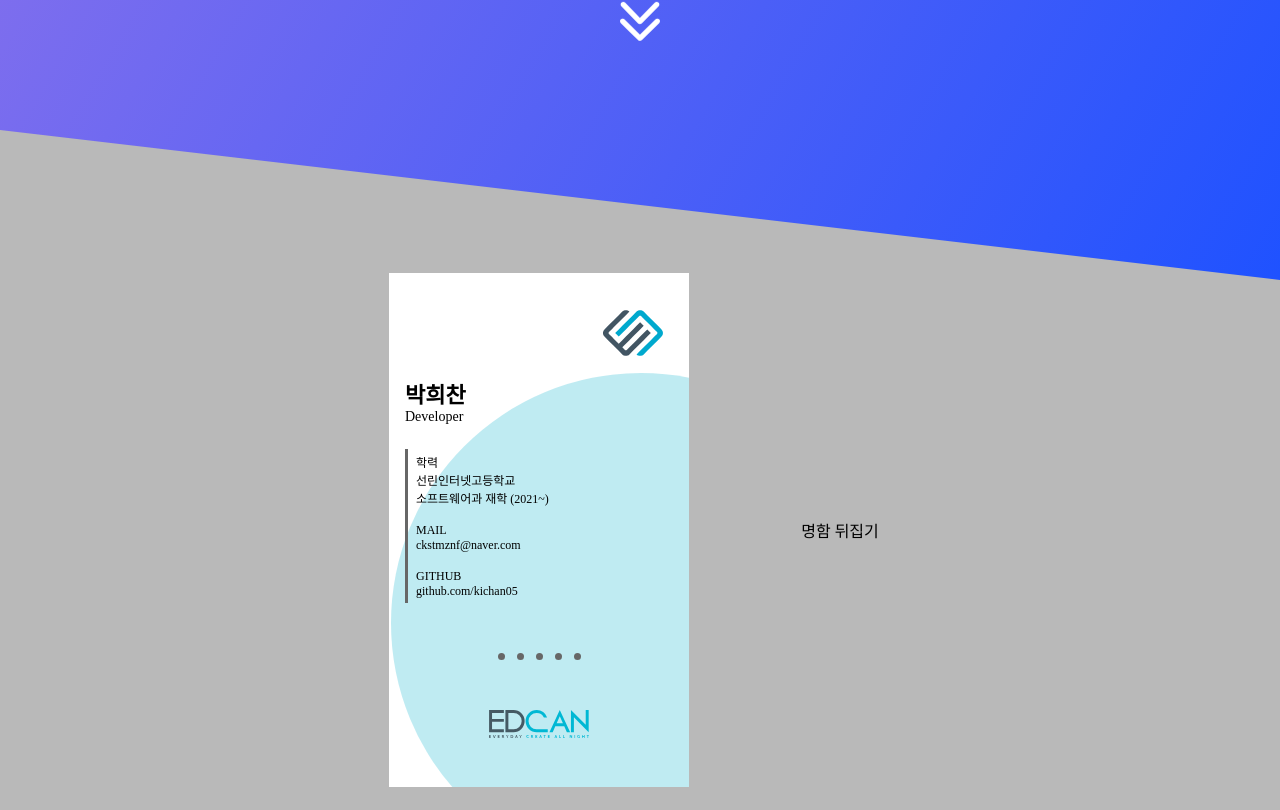
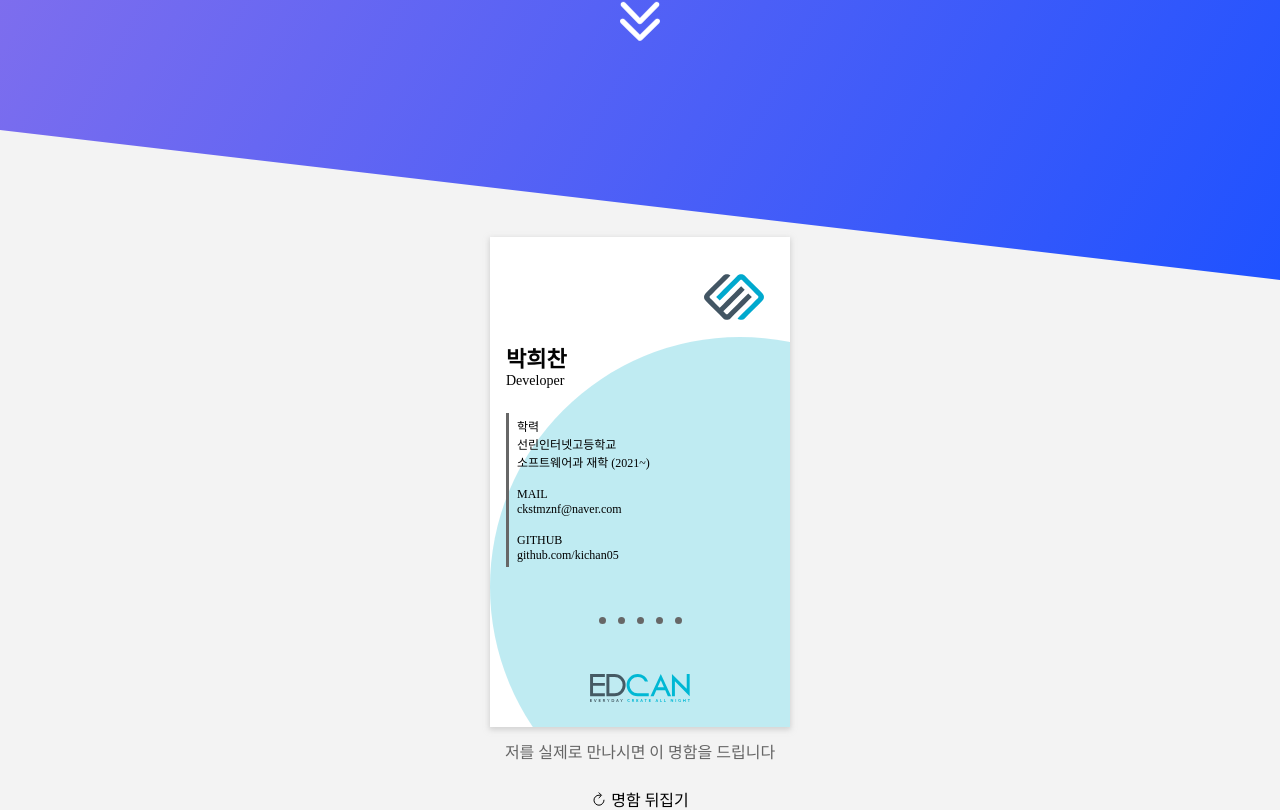
Before and after one commit to kichan05/kichan.dev, a React (Create React App) app: page / in a window 1280 px wide. Shown: the part 670-1480 px from the top of the page. Built offline with nearby package versions, Linux system fonts and the light colour scheme; a web font is replaced by a local one.

Commit message:
add : 명함 스타일

```diff
--- a/package.json
+++ b/package.json
@@ -10,6 +10,7 @@
     "gh-pages": "^6.1.0",
     "react": "^18.2.0",
     "react-dom": "^18.2.0",
+    "react-icons": "^4.12.0",
     "react-router-dom": "^6.21.0",
     "react-scripts": "5.0.1",
     "web-vitals": "^2.1.4"
--- /dev/null
+++ b/src/component/BusinessCard.css
@@ -0,0 +1,145 @@
+.business-card {
+    width: 300px; height: 490px;
+    display: inline-block;
+
+    position: relative;
+    transition: transform 150ms;
+
+    user-select: none;
+}
+
+.business-card * {
+    font-family: S-CoreDream;
+
+    position: relative;
+    z-index: 999;
+}
+
+.business-card .front, .business-card .back {
+    width: 100%;
+    height: 100%;
+
+    background-color: white;
+
+    position: absolute;
+    top: 0; left: 0;
+
+    overflow: hidden;
+    transition: transform 1s;
+    backface-visibility: hidden;
+
+    box-shadow: 0 2px 5px 1px rgba(185, 185, 185, 0.53);
+}
+
+.business-card .front {
+    padding: 20px 16px 16px;
+}
+
+.business-card .circle {
+    width: 500px; height: 500px;
+
+    border-radius: 400px;
+    background-color: rgba(0, 174, 201, 0.25);
+
+    position: absolute;
+    left: 0px; top: 0;
+    transform: translateY(100px);
+    z-index: 1;
+}
+
+.business-card .edcan-logo-wrap {
+    text-align: right;
+}
+
+.business-card .edcan-logo-wrap img {
+    width: 80px;
+}
+
+.business-card .name-wrap h2 {
+    font-weight: 600;
+    font-size: 22px;
+}
+
+.business-card .name-wrap h3 {
+    font-weight: 300;
+    font-size: 14px;
+}
+
+.business-card .content-wrap {
+    margin-top: 24px;
+    padding: 4px 8px;
+    border-left: 3px solid #676767;
+}
+
+.business-card .content-wrap .title {
+    font-size: 12px;
+    font-weight: 500;
+}
+
+.business-card .content-wrap > div:not(:last-child) {
+    margin-bottom: 16px;
+}
+
+.business-card .content-wrap .content {
+    font-size: 12px;
+}
+
+.business-card .dots {
+    padding: 50px 0;
+
+    display: flex;
+    flex-direction: row;
+    gap: 12px;
+    justify-content: center;
+    align-items: center;
+}
+
+.business-card .dot {
+    width: 7px; height: 7px;
+    background-color: #676767;
+    border-radius: 100%;
+}
+
+.business-card .bottom {
+    text-align: center;
+}
+
+.business-card .bottom img {
+    width: 100px;
+}
+
+.business-card .back {
+    display: flex;
+    justify-content: center;
+    align-items: center;
+
+    transform: rotateY(180deg);
+}
+
+.business-card .back img {
+    width: 170px;
+}
+
+.business-card.reverse .front {
+    transform: rotateY(-180deg);
+}
+
+.business-card.reverse .back {
+    transform: rotateY(0deg);
+}
+
+.business-card .mouse-effect {
+    width: 100px;
+    height: 100px;
+
+    background: radial-gradient(circle, rgba(203, 203, 203, 0.3) 10%, rgba(203,203,203,0) 100%);
+    box-shadow: 0px 0px 100px 1px rgba(255, 255, 255, 0.55);
+    border-radius: 100%;
+
+    filter: contrast(150%) blur(3px) opacity(1) brightness(150%);
+
+    position: absolute;
+    transform: translate(-50%, -50%);
+
+    pointer-events: none;
+}
--- a/src/component/BusinessCard.js
+++ b/src/component/BusinessCard.js
@@ -2,15 +2,32 @@ import classNames from "classnames";
 import edcanLogo from "../assets/edcan.svg";
 import edcanTypo from "../assets/edcan_typo.svg";
 
+import "./BusinessCard.css"
+import {UiDispatch} from "../App";
+import {useContext} from "react";
+
 export const BusinessCard = ({
- cardState, mouseState, onMouseMove, onMouseOut, onEmailCopy,
+ cardState, mouseState, onMouseMove, onMouseOut,
  }) => {
+  const uiDispatch = useContext(UiDispatch)
+
   const cardStyle = {
     transform: `perspective(2000px) rotateX(${cardState.xDeg}deg) rotateY(${cardState.yDeg}deg)`
   };
+
+  const onEmailCopy = () => {
+    uiDispatch({
+      type: "TOAST_APPEND",
+      toast: {
+        title: "이메일 복사 완료",
+        message: "이메일이 복사 되었습니다.",
+      },
+    })
+    navigator.clipboard.writeText("ckstmznf@naver.com")
+  }
   return (
     <div
-      className={classNames("business-card-wrap", {reverse: cardState.isReverse})}
+      className={classNames("business-card", {reverse: cardState.isReverse})}
       style={cardStyle}
       onMouseMove={onMouseMove}
       onMouseOut={onMouseOut}>
--- a/src/section/BusinessCardSection.js
+++ b/src/section/BusinessCardSection.js
@@ -1,12 +1,10 @@
 import style from "./businessCardSection.css"
 
-import {useContext, useState} from "react";
-
-import {UiDispatch} from "../App";
-import {BusinessCard} from "../component/BusinessCard";
+import { useState } from "react";
+import { BusinessCard } from "../component/BusinessCard";
+import {IoRefresh} from "react-icons/io5";
 
 export function BusinessCardSection() {
-  const uiDispatch = useContext(UiDispatch)
 
   const [cardState, setCardState] = useState({
     isReverse: false, xDeg: 0.0, yDeg: 0.0
@@ -21,22 +19,11 @@ export function BusinessCardSection() {
     const x = clientX - left
     const y = clientY - top
 
-    const xDeg = Math.round(-20 + 40 / height * y)
+    const xDeg = Math.round(-25 + 50 / height * y)
     const yDeg = Math.round(20 - 40 / width * x)
 
     setCardState({...cardState, xDeg, yDeg})
     setmouseEddectState({left : x, top : y})
-  }
-
-  const emailCopy = () => {
-    uiDispatch({
-      type: "TOAST_APPEND",
-      toast: {
-        title: "이메일 복사 완료",
-        message: "이메일이 복사 되었습니다.",
-      },
-    })
-    navigator.clipboard.writeText("ckstmznf@naver.com")
   }
 
   return (
@@ -50,15 +37,19 @@ export function BusinessCardSection() {
         onMouseOut={() => {
           setCardState({...cardState, xDeg: 0, yDeg: 0})
         }}
-        onEmailCopy={emailCopy}
         mouseState={mouseEddectState}
       />
+
+      <div className="tmi-message">저를 실제로 만나시면 이 명함을 드립니다</div>
 
       <div
         className="btn revers-card"
         onClick={() => {
           setCardState({...cardState, isReverse: !cardState.isReverse})
-        }}>명함 뒤집기</div>
+        }}>
+        <IoRefresh />
+        <span>명함 뒤집기</span>
+      </div>
     </section>
   )
 }
--- a/src/section/businessCardSection.css
+++ b/src/section/businessCardSection.css
@@ -1,159 +1,31 @@
 .business-card-section {
   display: flex;
+  flex-direction: column;
+
+  align-items: center;
   justify-content: center;
-  align-items: center;
 }
 
-.business-card-section .business-card-wrap {
-  width: 300px; height: 514px;
-  display: inline-block;
+.business-card-section .tmi-message {
+  color: #656565;
 
-  position: relative;
-  transition: transform 150ms;
+  font-size: 16px;
 
-  user-select: none;
-  overflow: hidden;
-}
-
-.business-card-section .business-card-wrap * {
-  font-family: S-CoreDream;
-
-  position: relative;
-  z-index: 999;
-}
-
-.business-card-section .front, .back {
-  width: 100%;
-  height: 100%;
-
-  background-color: white;
-
-  position: absolute;
-  top : 0%; left : 0%;
-
-  overflow: hidden;
-  transition: transform 1s;
-  backface-visibility: hidden;
-
-  box-shadow: 0px 0px 20px 1px rgb(147, 147, 147);
-}
-
-.business-card-section .front {
-  padding: 20px 16px 16px;
-}
-
-.business-card-section .circle {
-  width: 500px; height: 500px;
-
-  border-radius: 400px;
-  background-color: rgba(0, 174, 201, 0.25);
-
-  position: absolute;
-  left: 2px; top: 0;
-  transform: translateY(100px);
-  z-index: 1;
-}
-
-.business-card-section .edcan-logo-wrap {
-  text-align: right;
-}
-
-.business-card-section .edcan-logo-wrap img {
-  width: 80px;
-}
-
-.business-card-section .name-wrap h2 {
-  font-weight: 600;
-  font-size: 22px;
-}
-
-.business-card-section .name-wrap h3 {
-  font-weight: 300;
-  font-size: 14px;
-}
-
-.business-card-section .content-wrap {
-  margin-top: 24px;
-  padding: 4px 8px;
-  border-left: 3px solid #676767;
-}
-
-.business-card-section .content-wrap .title {
-  font-size: 12px;
-  font-weight: 500;
-}
-
-.business-card-section .content-wrap > div:not(:last-child) {
-  margin-bottom: 16px;
-}
-
-.business-card-section .content-wrap .content {
-  font-size: 12px;
-}
-
-.business-card-section .dots {
-  padding: 50px 0;
-
-  display: flex;
-  flex-direction: row;
-  gap: 12px;
-  justify-content: center;
-  align-items: center;
-}
-
-.business-card-section .dots .dot {
-  width: 7px; height: 7px;
-  background-color: #676767;
-  border-radius: 100%;
-}
-
-.business-card-section .bottom {
-  text-align: center;
-}
-
-.business-card-section .bottom img {
-  width: 100px;
-}
-
-.business-card-section .back {
-  display: flex;
-  justify-content: center;
-  align-items: center;
-
-  transform: rotateY(180deg);
-}
-
-.business-card-section .back img {
-  width: 170px;
-}
-
-.business-card-wrap.reverse .front {
-  transform: rotateY(-180deg);
-}
-
-.business-card-wrap.reverse .back {
-  transform: rotateY(0deg);
+  margin: 12px 0;
 }
 
 .business-card-section .revers-card {
   padding: 12px;
+
+  text-align: center;
   cursor: pointer;
 
-  margin-left: 100px;
+  display: flex;
+  align-items: center;
+
+  user-select: none;
 }
 
-.business-card-section .mouse-effect {
-  width: 100px;
-  height: 100px;
-
-  background: radial-gradient(circle, rgba(203, 203, 203, 0.3) 0%, rgba(203,203,203,0) 100%);
-  box-shadow: 0px 0px 20px 1px rgba(255, 255, 255, 0.32);
-  border-radius: 100%;
-
-  filter: contrast(150%) blur(3px) opacity(0.4) brightness(150%);
-
-  position: absolute;
-  transform: translate(-50%, -50%);
-
-  pointer-events: none;
+.business-card-section .revers-card span {
+  margin-left: 4px;
 }
--- a/src/style/App.css
+++ b/src/style/App.css
@@ -20,7 +20,7 @@ a {
 body {
   height: 100vh;
 
-  background-color: #b9b9b9;
+  background-color: #f3f3f3;
 }
 
 #root, .App {
```
Also changed, not shown: 1 other file (tests, documents, lock files or other folders).
